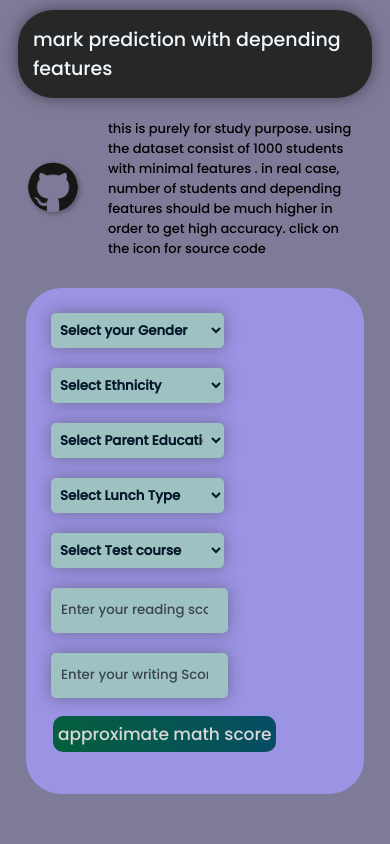
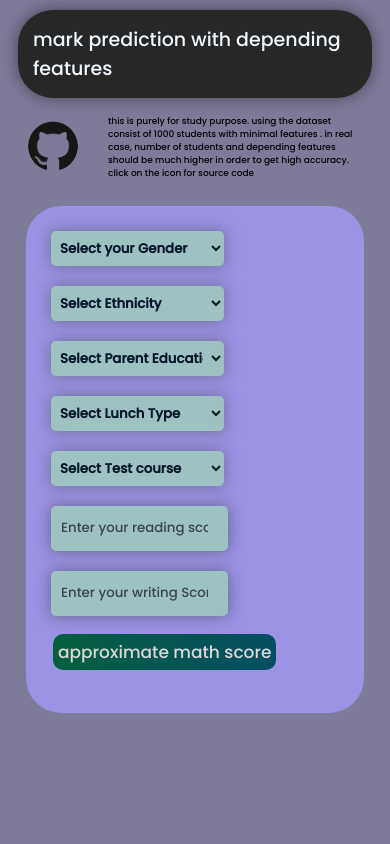
Before and after one commit to laiz-in/StudentMarkPrediction-ML, a Flask app: page / in a window 390 px wide. Run offline with Flask 2, Linux system fonts and the light colour scheme.

Commit message:
final UI improvements

```diff
--- a/static/styles.css
+++ b/static/styles.css
@@ -240,6 +240,8 @@ img {
         font-weight: 500;
         height: 35px;
         width: 60%;
+        box-shadow: 0 0 15px rgba(44, 43, 43, 0.5);
+
 
       }
       .login #mark input,.login #mark-w input{
@@ -253,8 +255,8 @@ img {
         font-weight: 600;
         height: 35px;
         width: 58%;
-        box-shadow: 0 0 15px rgba(65, 64, 64, 0.5);
-
+        box-shadow: 0 0 15px rgba(44, 43, 43, 0.5);
+        touch-action: manipulation;
       }
       .login #mark input::placeholder{
         padding: 5px;
@@ -281,7 +283,7 @@ img {
         width: 50px;
         height: 50px;
         border-radius: 50%;
-        box-shadow: 2px 2px 5px rgba(0, 0, 0, 0.3);
+        cursor: pointer;
       }
       .git{
         display: flex;
@@ -294,7 +296,7 @@ img {
       .git h2{
         font-family: 'Poppins', sans-serif;
         font-weight: 400;
-        font-size: 13px;
+        font-size: 9px;
         flex-wrap:wrap
 
       }
```
